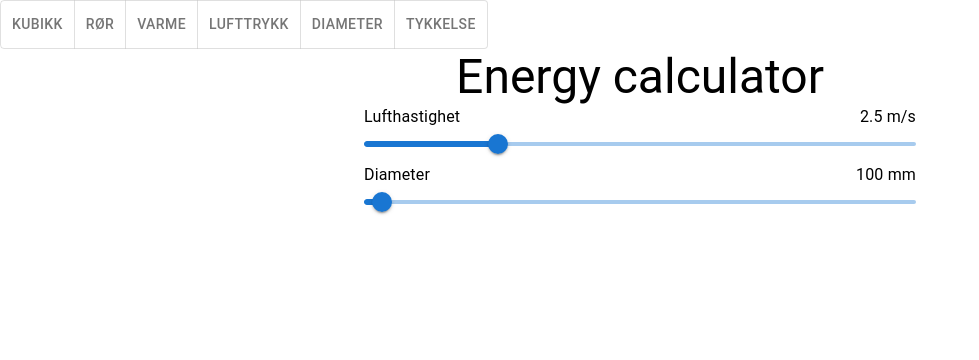
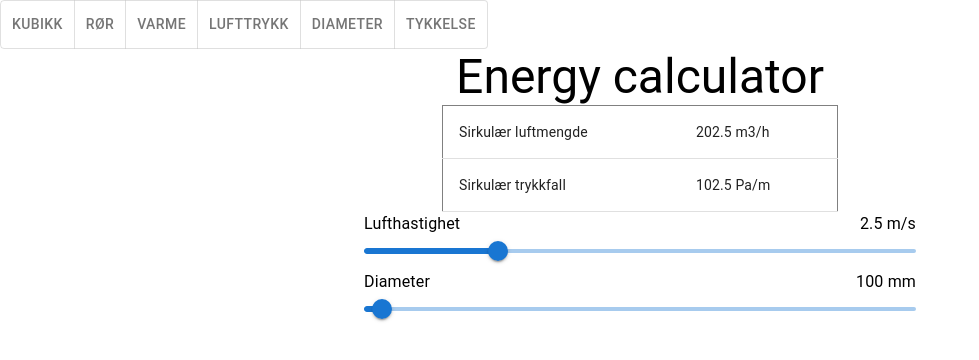
Before and after one commit to davemarong/energy_calc, a React (Create React App) app: page / in a window 1280 px wide. Shown: the top 360 px of the page, without its empty margins (0-979 px from the left). Built offline with nearby package versions, Linux system fonts and the light colour scheme.

Commit message:
Add functionality for 1 set of formula functions

```diff
--- a/src/App.js
+++ b/src/App.js
@@ -2,27 +2,38 @@
 
 // React
 import { useState } from "react";
+import { DisplayResults } from "./components/DisplayResults/DisplayResults";
+
 // Components
-import { Filters } from "./components/Filters/Filters";
 import { Header } from "./components/Header/Header";
 import { Nav } from "./components/Nav/Nav";
 import { SliderContainer } from "./components/Slider/SliderContainer";
 
 // Data
 import { sliderData } from "./data/Data";
+import { link_sirkulær_luftmengde } from "./utils/FormulaFunctions";
+import { sirkulær_luftmengde_formula_values } from "./data/FormulaValues";
 
 function App() {
   // State
-  const [formulaValues, setFormulaValues] = useState({
-    lufthastighet: 2.5,
-    diameter: 100,
-  });
+
+  const [formulaValues, setFormulaValues] = useState(
+    sirkulær_luftmengde_formula_values
+  );
+
+  const [formulaFunctions, setFormulaFunctions] = useState(
+    link_sirkulær_luftmengde
+  );
 
   // Return
   return (
     <>
       <Nav />
       <Header h="h3">Energy calculator</Header>
+      <DisplayResults
+        formulaValues={formulaValues}
+        formulaFunctions={formulaFunctions}
+      />
       <SliderContainer
         sliderData={sliderData}
         formulaValues={formulaValues}
--- /dev/null
+++ b/src/components/DisplayResults/DisplayResults.js
@@ -0,0 +1,51 @@
+// IMPORT
+
+// React
+
+// Material UI
+import Typography from "@mui/material/Typography";
+import Container from "@mui/material/Container";
+import Table from "@mui/material/Table";
+import TableBody from "@mui/material/TableBody";
+import TableCell from "@mui/material/TableCell";
+import TableContainer from "@mui/material/TableContainer";
+import TableRow from "@mui/material/TableRow";
+// Components
+
+// Utils
+
+// Data
+
+// Functional component
+export const DisplayResults = ({ formulaValues, formulaFunctions }) => {
+  // State
+
+  // Functions
+  const result = formulaFunctions.map((item) => {
+    return {
+      label: item.label,
+      value: item.func(formulaValues),
+      metric: item.metric,
+    };
+  });
+
+  // Return
+  return (
+    <Container maxWidth="xs">
+      <Table>
+        <TableBody>
+          {result.map((item) => {
+            return (
+              <TableRow style={{ border: "1px solid grey" }} key={item.label}>
+                <TableCell>{item.label}</TableCell>
+                <TableCell>
+                  {item.value} {item.metric}
+                </TableCell>
+              </TableRow>
+            );
+          })}
+        </TableBody>
+      </Table>
+    </Container>
+  );
+};
--- a/src/components/Slider/SliderMui.js
+++ b/src/components/Slider/SliderMui.js
@@ -31,7 +31,7 @@ export const SliderMui = ({ sliderData, setFormulaValues }) => {
 
   const handleUpdateFormulaValue = (e, eValue) => {
     setFormulaValues((prev) => {
-      return { ...prev, [stateName]: eValue };
+      return { ...prev, [stateName]: { ...prev[stateName], value: eValue } };
     });
   };
   // Return
--- /dev/null
+++ b/src/data/FormulaValues.js
@@ -0,0 +1,10 @@
+export const sirkulær_luftmengde_formula_values = {
+  lufthastighet: {
+    label: "Lufthastighet",
+    value: 2.5,
+  },
+  diameter: {
+    label: "Diameter",
+    value: 100,
+  },
+};
--- /dev/null
+++ b/src/utils/FormulaFunctions.js
@@ -0,0 +1,61 @@
+// Functions
+// LUFTMENGDE
+export const findSirkulærLuftmengde = (formulaValues) => {
+  return formulaValues.lufthastighet.value + 100 + formulaValues.diameter.value;
+};
+export const findSirkulærLuftmengdeTrykkfall = (formulaValues) => {
+  return formulaValues.lufthastighet.value + formulaValues.diameter.value;
+};
+// LUFTHASTIGHET
+export const findSirkulærLufthastighet = (formulaValues) => {
+  return formulaValues.diameter.value - 100 + formulaValues.luftmengde.value;
+};
+export const findSirkulærLufthastighetTrykkfall = (formulaValues) => {
+  return formulaValues.diameter.value - formulaValues.luftmengde.value;
+};
+// DIAMETER
+export const findSirkulærDiameter = (formulaValues) => {
+  return (
+    formulaValues.lufthastighet.value + 100 + formulaValues.luftmengde.value
+  );
+};
+
+export const findSirkulærDiameterTrykkfall = (formulaValues) => {
+  return formulaValues.lufthastighet.value + formulaValues.luftmengde.value;
+};
+
+// Variables with functions
+export const link_sirkulær_luftmengde = [
+  {
+    func: findSirkulærLuftmengde,
+    label: "Sirkulær luftmengde",
+    metric: "m3/h",
+  },
+  {
+    func: findSirkulærLuftmengdeTrykkfall,
+    label: "Sirkulær trykkfall",
+    metric: "Pa/m",
+  },
+];
+
+export const link_sirkulær_hastighet = [
+  {
+    func: findSirkulærLufthastighet,
+    label: "Sirkulær lufthastighet",
+    metric: "m/s",
+  },
+  {
+    func: findSirkulærLufthastighetTrykkfall,
+    label: "Sirkulær trykkfall",
+    metric: "Pa/m",
+  },
+];
+
+export const link_sirkulær_diameter = [
+  { func: findSirkulærDiameter, label: "Sirkulær diameter", metric: "mm" },
+  {
+    func: findSirkulærDiameterTrykkfall,
+    label: "Sirkulær trykkfall",
+    metric: "Pa/m",
+  },
+];
```
Also changed, not shown: src/utils/Utils.js (added, +14 -0 lines).
